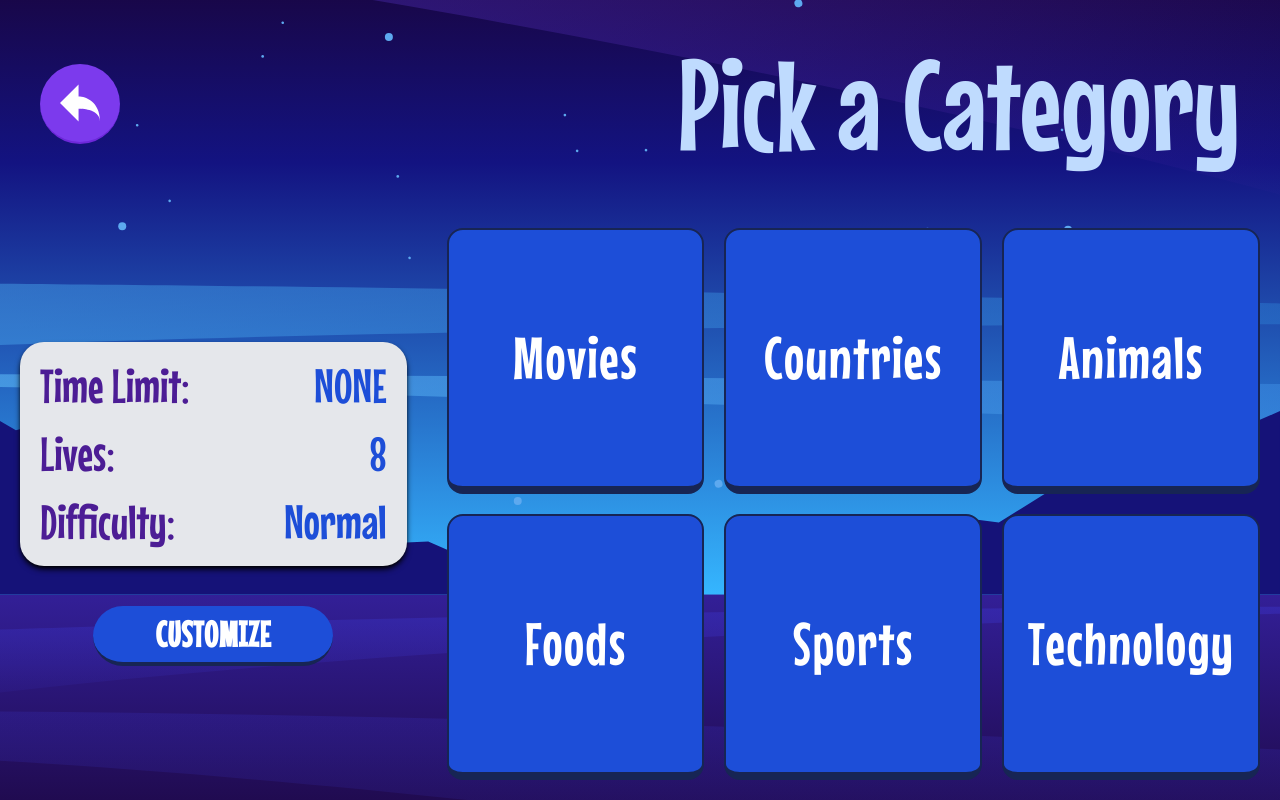
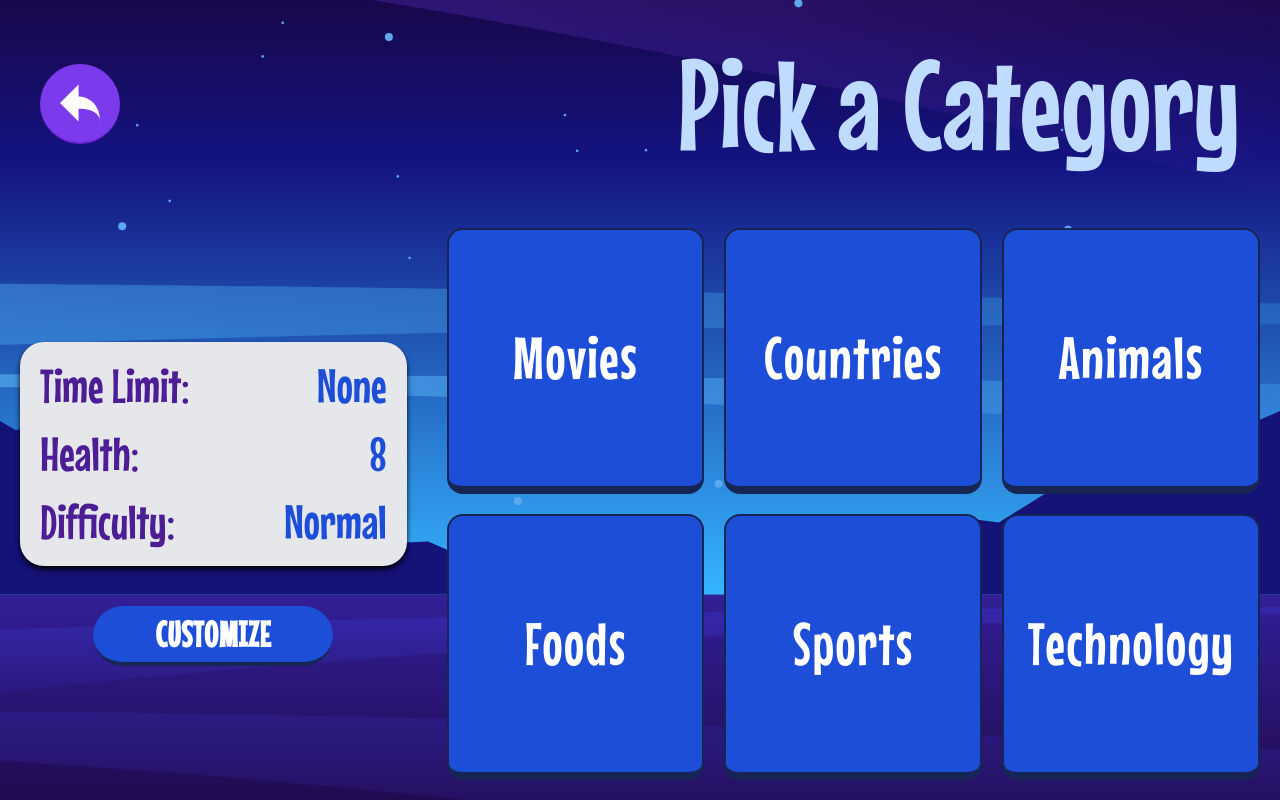
Before and after one commit to MrYious/Hangman-Game, a React (Vite) app in the folder app/: page /menu in a window 1280 px wide. Built offline with nearby package versions, Linux system fonts and the light colour scheme.

Commit message:
implement redux store in Menu

```diff
--- a/app/src/routes/Menu.tsx
+++ b/app/src/routes/Menu.tsx
@@ -1,8 +1,10 @@
 import Button from "../components/Button"
 import { Link } from "react-router-dom"
 import back from "../assets/images/icon-back.svg"
+import { useAppSelector } from "../hooks/useReduxHooks"
 
 export default function Menu () {
+    const state = useAppSelector(state => state.settings)
 
     const categories: string[] = ['Movies', 'Countries', 'Animals', 'Foods', 'Sports', 'Technology']
 
@@ -23,15 +25,15 @@ export default function Menu () {
                             Time Limit:
                         </div>
                         <div className="text-blue-700">
-                            NONE
+                            {state.timeLimit === 0 ? 'None' : state.timeLimit}
                         </div>
                     </div>
                     <div className="flex justify-between text-5xl">
                         <div className="text-violet-900">
-                            Lives:
+                            Health:
                         </div>
                         <div className="text-blue-700">
-                            8
+                            {state.health}
                         </div>
                     </div>
                     <div className="flex justify-between text-5xl">
@@ -39,7 +41,7 @@ export default function Menu () {
                             Difficulty:
                         </div>
                         <div className="text-blue-700">
-                            Normal
+                            {state.difficulty}
                         </div>
                     </div>
                 </div>
```
